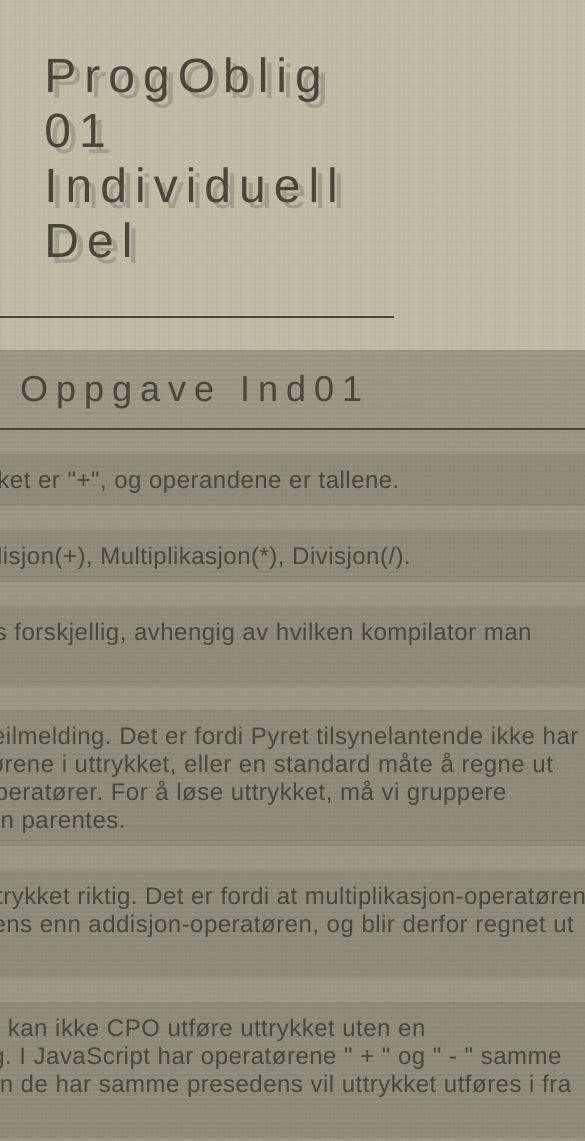
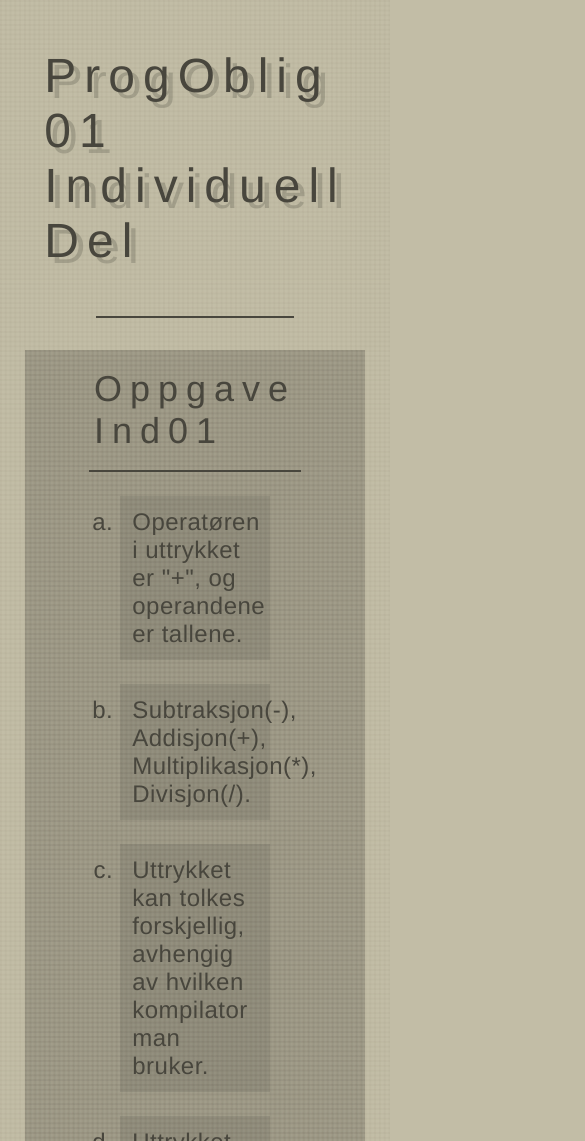
Before and after one commit to Galescape/ProgOblig_01_Individuell_Del, a plain HTML site: page index.html in a window 390 px wide. Shown: the top 1141 px of the page, 585 px wide, since content can reach past the window. Drawn offline with Linux system fonts and the light colour scheme.

Commit message:
prøver å gjøre siden mer responsiv til andre enheter

```diff
--- a/styles.css
+++ b/styles.css
@@ -6,7 +6,6 @@
 body {
     display: flex;
     flex-direction: column;
-    align-items: center;
     height: 100vh;
     font-family: Helvetica, sans-serif;
     letter-spacing: 0.03rem;
@@ -45,7 +44,7 @@ h1 {
     align-items: stretch;
     justify-content: center;
     padding: 0 4em 4em 4em;
-    width: 900px;
+    width: 65%;
     background-color: #48463d44;
     background-size: 0.3rem 0.3rem;
     background-image: linear-gradient(to right, #48463D10 2px, transparent 2px), linear-gradient(to bottom, #48463D10 2px, transparent 2px);
@@ -127,7 +126,7 @@ td, th {
 }
 
 .imgs {
-    width: 800px;
+    width: 100%;
     height: auto;
 }
 
```
